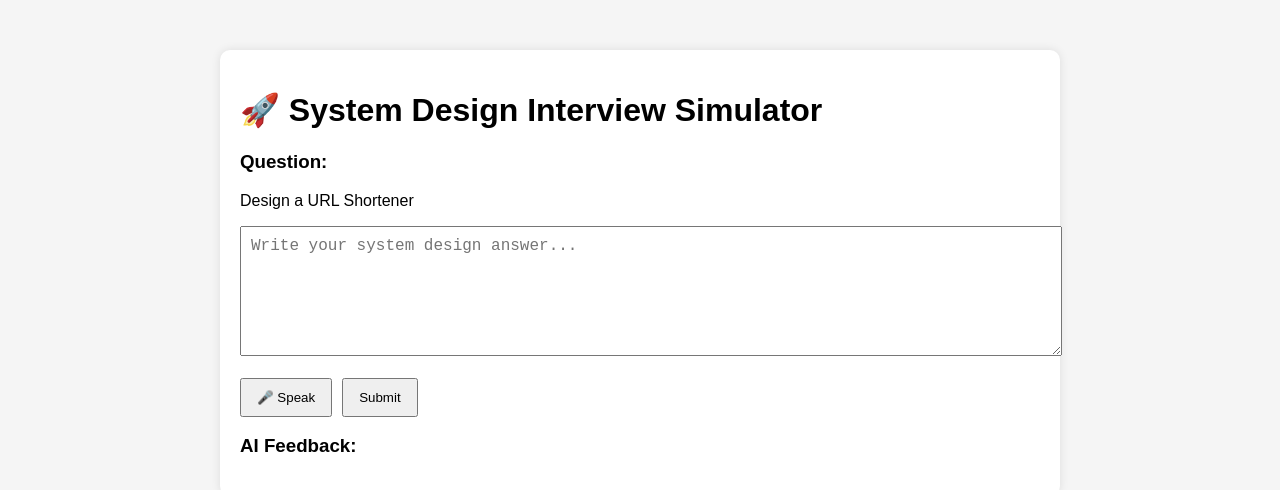
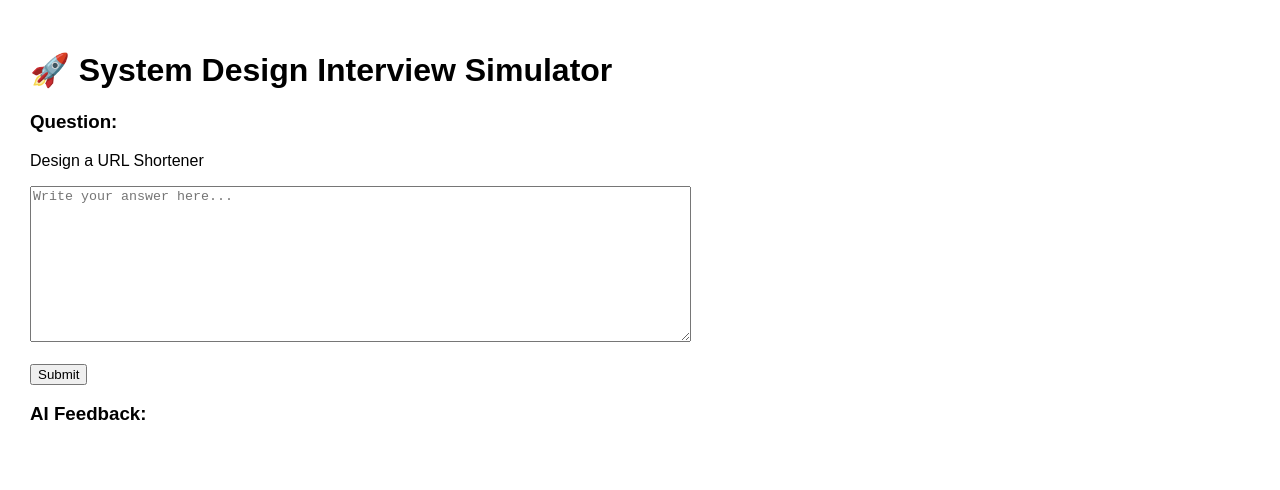
Before and after one commit to abhishek-0017/system-design-simulator, a React (Create React App) app in the folder frontend/: page / in a window 1280 px wide. Shown: the top 490 px of the page. Built offline with nearby package versions, Linux system fonts and the light colour scheme.

Commit message:
fix frontend feedback

```diff
--- a/frontend/src/App.js
+++ b/frontend/src/App.js
@@ -1,17 +1,11 @@
 import React, { useState } from "react";
-import "./App.css";
 
 function App() {
   const [answer, setAnswer] = useState("");
   const [feedback, setFeedback] = useState("");
 
-  const question = "Design a URL Shortener";
-
   const handleSubmit = async () => {
-    if (!answer || answer.trim() === "") {
-      setFeedback("❌ Please write an answer before submitting.");
-      return;
-    }
+    setFeedback("⏳ Generating feedback...");
 
     try {
       const res = await fetch("https://system-design-backend-zju7.onrender.com/api/answer", {
@@ -23,69 +17,38 @@ function App() {
       });
 
       const data = await res.json();
-      setFeedback(data.feedback);
+
+      console.log("FRONTEND RESPONSE:", data); // 🔥 DEBUG
+
+      if (data.feedback) {
+        setFeedback(data.feedback);
+      } else {
+        setFeedback("❌ No feedback received from server");
+      }
+
     } catch (err) {
-      setFeedback("⚠️ Server error. Try again.");
+      console.error(err);
+      setFeedback("❌ Error connecting to server");
     }
   };
 
-  // 🎤 Voice Input
-  const startListening = () => {
-    const SpeechRecognition =
-      window.SpeechRecognition || window.webkitSpeechRecognition;
-
-    if (!SpeechRecognition) {
-      alert("❌ Browser does not support speech recognition");
-      return;
-    }
-
-    const recognition = new SpeechRecognition();
-
-    recognition.lang = "en-US";
-    recognition.interimResults = true;
-
-    recognition.onstart = () => {
-      alert("🎤 Speak now...");
-    };
-
-    recognition.onresult = (event) => {
-      let transcript = "";
-
-      for (let i = 0; i < event.results.length; i++) {
-        transcript += event.results[i][0].transcript;
-      }
-
-      setAnswer(transcript);
-    };
-
-    recognition.onerror = (event) => {
-      if (event.error === "no-speech") {
-        alert("❌ No speech detected");
-      } else {
-        alert("❌ Mic error");
-      }
-    };
-
-    recognition.start();
-  };
-
   return (
-    <div className="container">
+    <div style={{ padding: "30px", fontFamily: "Arial" }}>
       <h1>🚀 System Design Interview Simulator</h1>
 
       <h3>Question:</h3>
-      <p>{question}</p>
+      <p>Design a URL Shortener</p>
 
       <textarea
-        rows="6"
-        placeholder="Write your system design answer..."
+        rows="10"
+        cols="80"
+        placeholder="Write your answer here..."
         value={answer}
         onChange={(e) => setAnswer(e.target.value)}
       />
 
       <br /><br />
 
-      <button onClick={startListening}>🎤 Speak</button>
       <button onClick={handleSubmit}>Submit</button>
 
       <h3>AI Feedback:</h3>
```
